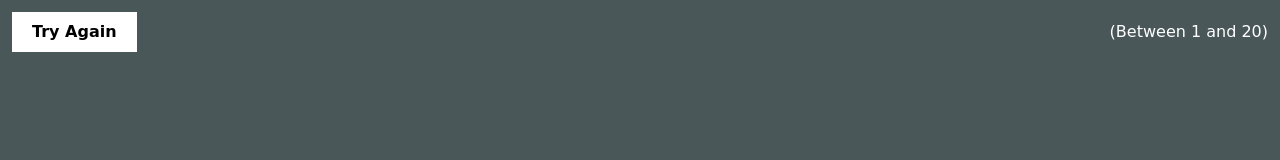
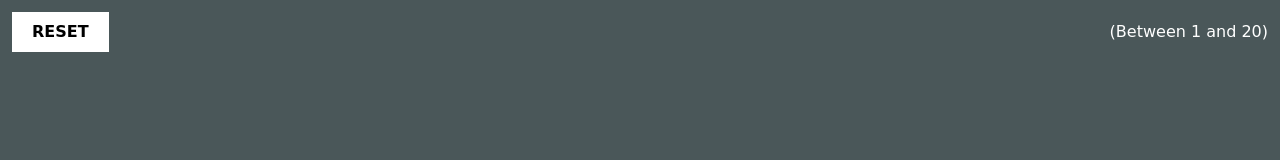
Before and after one commit to abu-muwah/domManipulation, a website: page index.html in a window 1280 px wide. Shown: the top 160 px of the page. Drawn offline with Linux system fonts and the light colour scheme; a web font is replaced by a local one.

Commit message:
Fixing reset button

```diff
--- a/index.html
+++ b/index.html
@@ -11,7 +11,7 @@
   <body class="border-box p-0 bg-slate-900 font-DynaPuff">
       <header>
          <div class="flex justify-between items-center p-3">
-            <a href="#" class="relaod bg-white px-5 py-2 font-bold transition hover:bg-slate-300 ease-in-out duration-300">Try Again</a>
+            <a href="#" class="reset bg-white px-5 py-2 font-bold transition hover:bg-slate-300 ease-in-out duration-300">RESET</a>
             <span class="text-white">(Between 1 and 20)</span>
          </div>
       </header>
```
